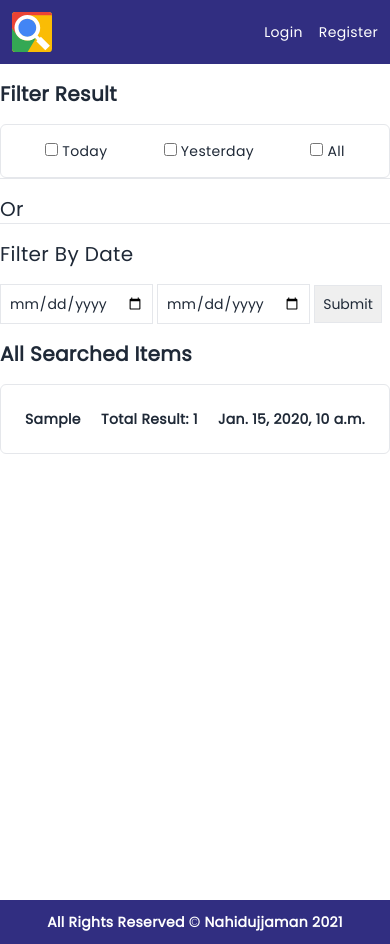
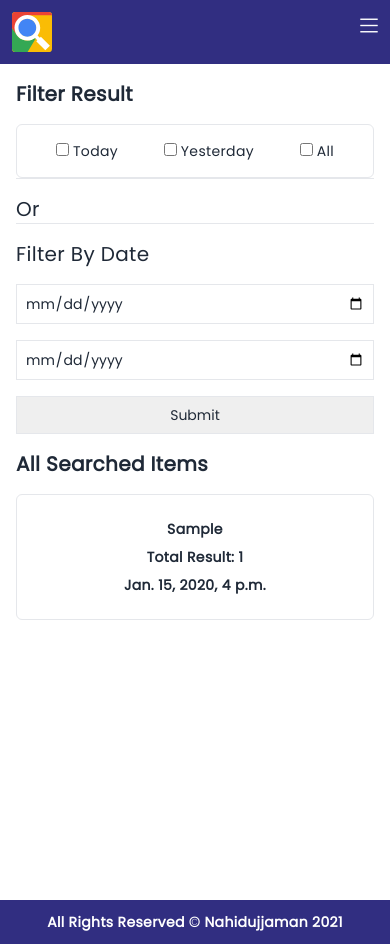
Before and after one commit to nhridoy/searchapp, a Django app: template templates/search-history.html in a window 390 px wide. Run offline with Django 3.2, Linux system fonts and the light colour scheme; the template is opened without the code that fills it: values that come from a table or form of the project are taken from there, others are empty; tables that the repository leaves empty hold one stand-in row (values such as "Sample post"); some libraries are stand-ins or nearby versions.

Commit message:
made responsive

```diff
--- a/searchapp/settings.py
+++ b/searchapp/settings.py
@@ -124,7 +124,7 @@ AUTH_PASSWORD_VALIDATORS = [
 
 LANGUAGE_CODE = 'en-us'
 
-TIME_ZONE = 'UTC'
+TIME_ZONE = 'Asia/Dhaka'
 
 USE_I18N = True
 
--- a/static/js/filter.js
+++ b/static/js/filter.js
@@ -17,17 +17,17 @@ $(document).ready(function () {
         	dataType:'json',
         	beforeSend:function(){
         		$(".result").empty();
-        		$(".result").append(`<h2 class='font-semibold text-center text-2xl'>Loading......</h2>`);
+        		$(".result").append(`<h2 class='font-semibold text-center text-2xl p-4 border rounded-md'>Loading......</h2>`);
         	},
         	success:function(res){
         		// console.log(res.data);
         		$(".result").empty();
                 for (let i = 0; i<res.data.length; i++){
                     let temp = res.data[i];
-                    let html = `<div class="border rounded-md flex items-center justify-between p-6">
+                    let html = `<div class="border rounded-md flex flex-col md:flex-row gap-2 items-center justify-between p-6">
                                         <b>${temp.search_keyword}</b>
                                         <b>Total Result: ${temp.search_results}</b>
-                                        <b>${temp.search_date}</b>
+                                        <b>${moment((new Date(temp.search_date))).format('MMM. DD, YYYY, h:mm a.')}</b>
                                     </div>`
                     $(".result").append(html);
 
--- a/templates/base.html
+++ b/templates/base.html
@@ -18,7 +18,11 @@
     <link href="https://fonts.googleapis.com/css2?family=Poppins:ital,wght@0,100;0,300;0,400;1,400&display=swap"
           rel="stylesheet">
     {% block style_block %}
-
+        <style>
+            html {
+                scroll-behavior: smooth;
+            }
+        </style>
     {% endblock %}
 </head>
 <body class="text-gray-800 text-sm transition tracking-wide min-h-full flex flex-col"
@@ -31,12 +35,56 @@
 
     {% endblock %}
 </div>
+<button onclick="topFunction()" id="myBtn" title="Go to top"
+        class="hidden fixed bottom-2 right-3 z-10 border-0 outline-none bg-indigo-900 text-white cursor-pointer rounded-md p-4">
+    Top
+</button>
 
 <div class="footer overflow-hidden bg-indigo-900 text-center text-white font-semibold mt-auto py-3 sticky top-full">
     <h2 class="">All Rights Reserved &copy; Nahidujjaman 2021</h2>
 </div>
 
 <script type="text/javascript" src="https://cdn.jsdelivr.net/jquery/latest/jquery.min.js"></script>
+<script src="https://cdnjs.cloudflare.com/ajax/libs/moment.js/2.29.1/moment.min.js"
+        integrity="sha512-qTXRIMyZIFb8iQcfjXWCO8+M5Tbc38Qi5WzdPOYZHIlZpzBHG3L3by84BBBOiRGiEb7KKtAOAs5qYdUiZiQNNQ=="
+        crossorigin="anonymous" referrerpolicy="no-referrer"></script>
+<script>
+    let bar = document.querySelector('.bars');
+    let menus = document.querySelector('.menus');
+    bar.addEventListener('click', (e) => {
+        if (menus.classList.contains('-right-80')) {
+            menus.classList.remove('-right-80')
+            menus.classList.add('right-0')
+        } else {
+            menus.classList.remove('right-0')
+            menus.classList.add('-right-80')
+        }
+
+    })
+</script>
+<script>
+    //Get the button:
+    mybutton = document.getElementById("myBtn");
+
+    // When the user scrolls down 20px from the top of the document, show the button
+    window.onscroll = function () {
+        scrollFunction()
+    };
+
+    function scrollFunction() {
+        if (document.body.scrollTop > 20 || document.documentElement.scrollTop > 20) {
+            mybutton.style.display = "block";
+        } else {
+            mybutton.style.display = "none";
+        }
+    }
+
+    // When the user clicks on the button, scroll to the top of the document
+    function topFunction() {
+        document.body.scrollTop = 0; // For Safari
+        document.documentElement.scrollTop = 0; // For Chrome, Firefox, IE and Opera
+    }
+</script>
 {% block script_block %}
 
 {% endblock %}
--- a/templates/edit.html
+++ b/templates/edit.html
@@ -1,7 +1,7 @@
 {% extends 'base.html' %}
 {% load crispy_forms_tags %}
 {% block title_block %}
-    {{ title }}
+    {{ user }} | {{ title }}
 {% endblock %}
 
 {% block body_block %}
--- a/templates/filter.html
+++ b/templates/filter.html
@@ -1,4 +1,4 @@
-<div class="container mx-auto">
+<div class="container mx-auto px-4">
     <h2 class="text-xl font-semibold py-4">Filter Result</h2>
     <div class="border checks rounded-md p-4 flex justify-around">
         <div class="form-group">
@@ -18,7 +18,7 @@
     <h2 class="text-xl">Or</h2>
     <hr>
     <h2 class="text-xl font-normal py-4">Filter By Date</h2>
-    <form id="add" method="POST">
+    <form id="add" method="POST" class="flex flex-col md:flex-row gap-4">
         <input type="date" name="startDate" class="px-2 py-2 border" required>
         <input type="date" name="endDate" class="px-2 py-2 border" required>
         {% csrf_token %}
--- a/templates/index.html
+++ b/templates/index.html
@@ -37,7 +37,7 @@
 {% block body_block %}
     <div class="py-20 text-center bg-indigo-900">
         <div class="text-white flex items-center justify-center gap-4 py-10">
-            <div class="w-10">
+            <div class="w-10 hidden md:block">
                 <img src="{% static 'images/favicon.svg' %}" alt="">
             </div>
             <h2 class="text-2xl">Search Movies and TV Shows</h2>
@@ -46,7 +46,7 @@
         <div class="search-text">
             <form action="{% url 'searchapp:search' %}" method="GET" class="flex justify-center">
                 <input type="text" name="search"
-                       class="px-4 py-3 w-1/3 outline-none border border-light-blue-400 rounded-md rounded-r-none focus:outline-none focus:ring-2 focus:ring-light-blue-300"
+                       class="px-4 py-3 w-2/3 md:w-1/3 outline-none border border-light-blue-400 rounded-md rounded-r-none focus:outline-none focus:ring-2 focus:ring-light-blue-300"
                        placeholder="Movie or TV Show Name">
                 <button type="submit"
                         class="px-4 p-3 bg-white text-indigo-900 text-md rounded-md rounded-l-none focus:outline-none focus:ring-2 focus:ring-light-blue-300">
--- a/templates/nav.html
+++ b/templates/nav.html
@@ -1,17 +1,20 @@
 {% load static %}
-<div class="w-full bg-indigo-900 p-3 flex items-center justify-between">
+<div class="w-full bg-indigo-900 p-3 flex md:items-center justify-between">
     <div class="logo w-10">
         <a href="{% url 'searchapp:index' %}"><img src="{% static 'images/favicon.svg' %}" alt=""></a>
     </div>
-    <div class="flex items-center justify-end gap-4 text-white">
+    <div class="text-white bars cursor-pointer md:hidden">
+        <i class="fal fa-bars text-xl"></i>
+    </div>
+    <div class="menus flex flex-col items-end fixed top-10 -right-80 z-10 transform-gpu -translate-x transition-all ease-in-out duration-300 bg-white text-indigo-900 h-full p-3 md:static md:top-auto md:right-0 md:bg-transparent md:text-white md:h-auto md:p-0 md:flex-row md:items-center md:justify-end md:gap-4">
         {% if user.is_authenticated %}
-            <a href="{% url 'profileapp:profile' %}" class="">Profile</a>
-            <a href="{% url 'profileapp:change-password' %}" class="">Change Password</a>
-            <a href="{% url 'searchapp:search-history' %}" class="px-2 py-1 rounded-md bg-white hover:bg-gray-100 focus:bg-gray-100 focus:outline-none text-indigo-900">Search History</a>
-            <a href="{% url 'profileapp:logout' %}" class="">Logout</a>
+            <a href="{% url 'profileapp:profile' %}" class="w-full border-b px-2 py-1 rounded-md md:w-auto md:border-b-0 md:px-0 md:py-0">Profile</a>
+            <a href="{% url 'profileapp:change-password' %}" class="w-full border-b px-2 py-1 rounded-md md:w-auto md:border-b-0 md:px-0 md:py-0">Change Password</a>
+            <a href="{% url 'searchapp:search-history' %}" class="w-full border-b px-2 py-1 rounded-md md:w-auto md:border-b-0 bg-indigo-900 text-white md:bg-white md:hover:bg-gray-100 md:focus:bg-gray-100 focus:outline-none md:text-indigo-900">Search History</a>
+            <a href="{% url 'profileapp:logout' %}" class="w-full border-b px-2 py-1 rounded-md md:w-auto md:border-b-0 md:px-0 md:py-0">Logout</a>
         {% else %}
-            <a href="{% url 'profileapp:login' %}" class="">Login</a>
-            <a href="{% url 'profileapp:register' %}" class="">Register</a>
+            <a href="{% url 'profileapp:login' %}" class="w-full border-b px-2 py-1 rounded-md md:w-auto md:border-b-0 md:px-0 md:py-0">Login</a>
+            <a href="{% url 'profileapp:register' %}" class="w-full border-b px-2 py-1 rounded-md md:w-auto md:border-b-0 md:px-0 md:py-0">Register</a>
         {% endif %}
     </div>
 </div>
--- a/templates/profile.html
+++ b/templates/profile.html
@@ -1,6 +1,6 @@
 {% extends 'base.html' %}
 {% block title_block %}
-    {{ user }}
+    {{ user }} | Profile
 {% endblock %}
 
 {% block body_block %}
--- a/templates/search-history.html
+++ b/templates/search-history.html
@@ -2,23 +2,21 @@
 {% load static %}
 
 {% block title_block %}
-
+    {{ user }} | Search History
 {% endblock %}
 
 {% block body_block %}
     {% include 'filter.html' %}
-    <div class="container mx-auto">
+    <div class="container mx-auto px-4">
         <h2 class="font-semibold text-xl py-4">All Searched Items</h2>
         <div class="flex flex-col gap-4 result">
             {% for search in search_history %}
-                <div class="border rounded-md flex items-center justify-between p-6">
+                <div class="border rounded-md flex flex-col md:flex-row gap-2 items-center justify-between p-6">
                     <b>{{ search.search_keyword }}</b>
                     <b>Total Result: {{ search.search_results }}</b>
                     <b>{{ search.search_date }}</b>
                 </div>
             {% endfor %}
-
-
         </div>
     </div>
 
@@ -38,7 +36,7 @@
                 data: serializedData,
                 beforeSend:function(){
         		$(".result").empty();
-        		$(".result").append(`<h2 class='font-semibold text-center text-2xl'>Loading......</h2>`);
+        		$(".result").append(`<h2 class='font-semibold text-center text-2xl p-4 border rounded-md'>Loading......</h2>`);
         	},
                 success: function (response) {
                     $(".result").empty();
@@ -50,10 +48,10 @@
                     }
                     for (var item in response.data){
                         let temp = response.data[item];
-                    let html = `<div class="border rounded-md flex items-center justify-between p-6">
+                    let html = `<div class="border rounded-md flex flex-col md:flex-row gap-2 items-center justify-between p-6">
                                         <b>${temp.search_keyword}</b>
                                         <b>Total Result: ${temp.search_results}</b>
-                                        <b>${temp.search_date}</b>
+                                        <b>${moment((new Date(temp.search_date))).format('MMM. DD, YYYY, h:mm a.')}</b>
                                     </div>`
                     $(".result").append(html);
                     }
```
Also changed, not shown: templates/search-result.html (+5 -7 lines), README.md, img.png (added), img_1.png (added), img_2.png (added), img_3.png (added), img_4.png (added), img_5.png (added), img_6.png (added), img_7.png (added).
